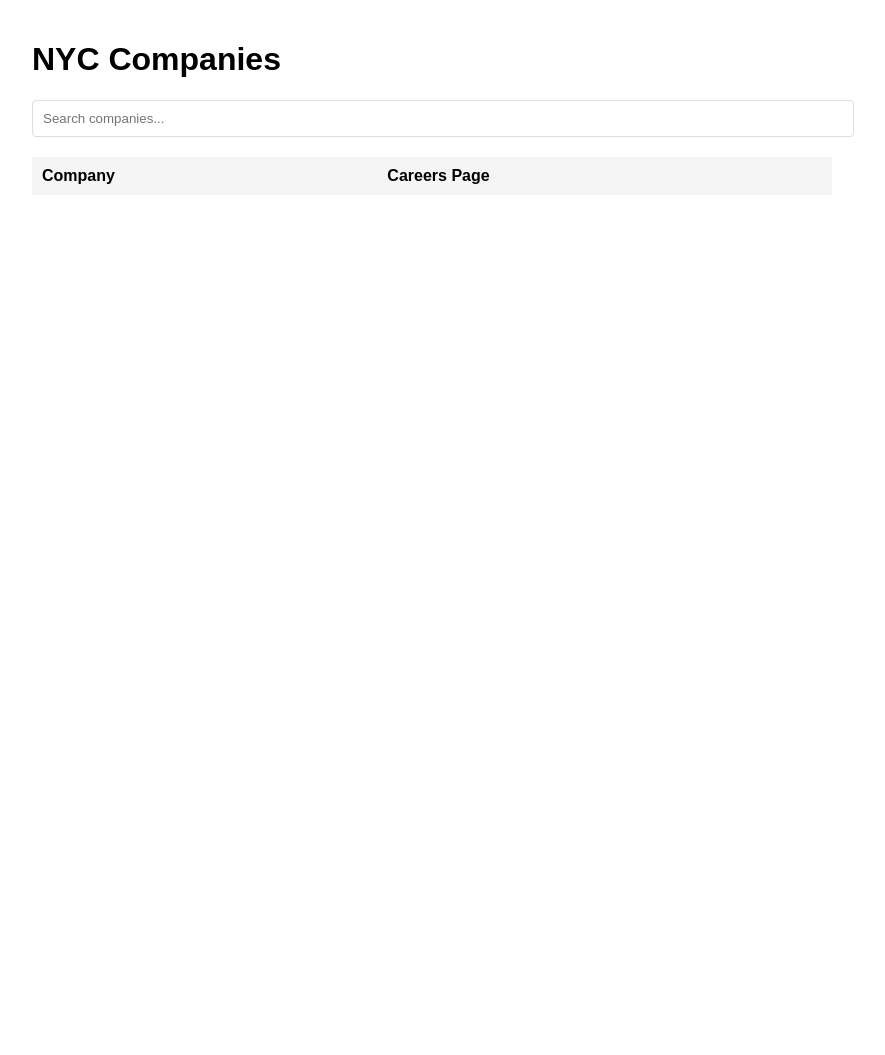
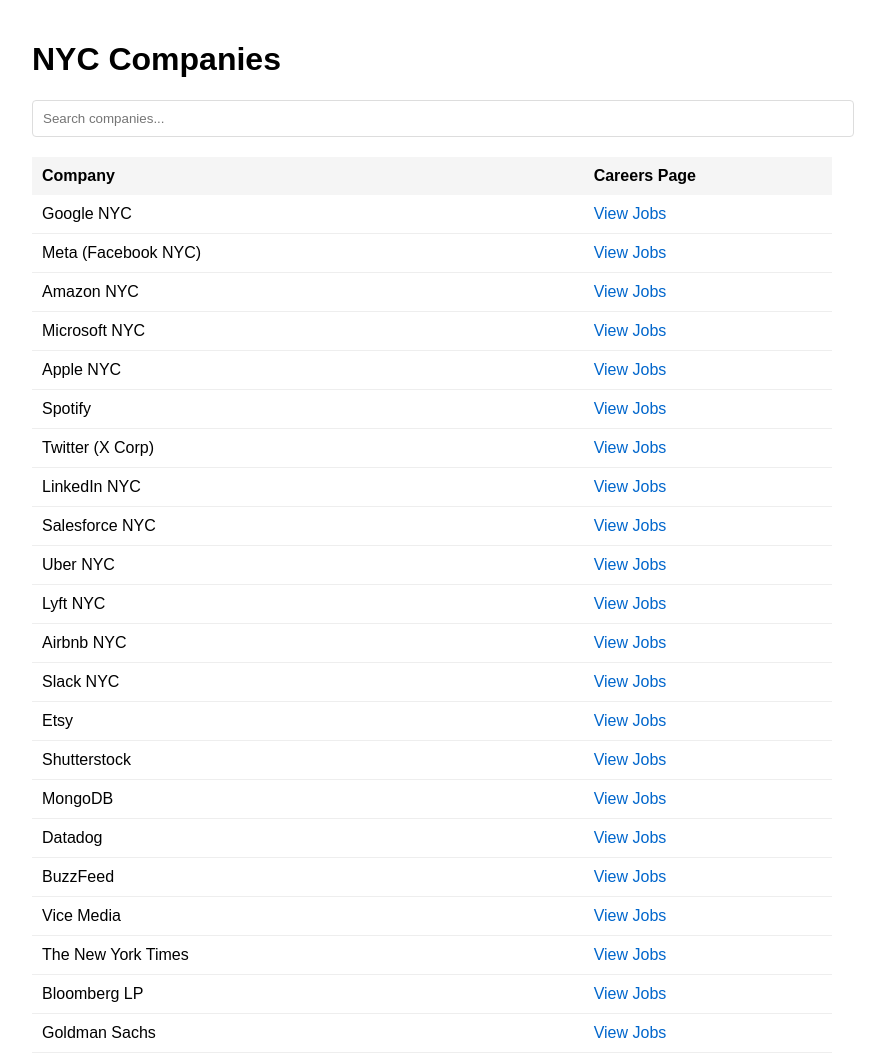
Before and after one commit to rossl18/NYCJobs, a plain HTML site: page docs/index.html in a window 1280 px wide. Shown: the top 1055 px of the page, without its empty margins (208-1093 px from the left). Before the commit the page ends 800 px from the top, so only its background shows below. Drawn offline with Linux system fonts and the light colour scheme; files that its build step writes are made by us from their sources.

Commit message:
Update index.html

```diff
--- a/docs/index.html
+++ b/docs/index.html
@@ -2,7 +2,7 @@
 <html>
 <head>
   <title>NYC Companies</title>
-  <link rel="stylesheet" href="assets/style.css">
+  <link rel="stylesheet" href="assets/css/style.css">
 </head>
 <body>
   <h1>NYC Companies</h1>
@@ -23,6 +23,6 @@
     </tbody>
   </table>
 
-  <script src="assets/app.js"></script>
+  <script src="assets/js/app.js"></script>
 </body>
 </html>
```
